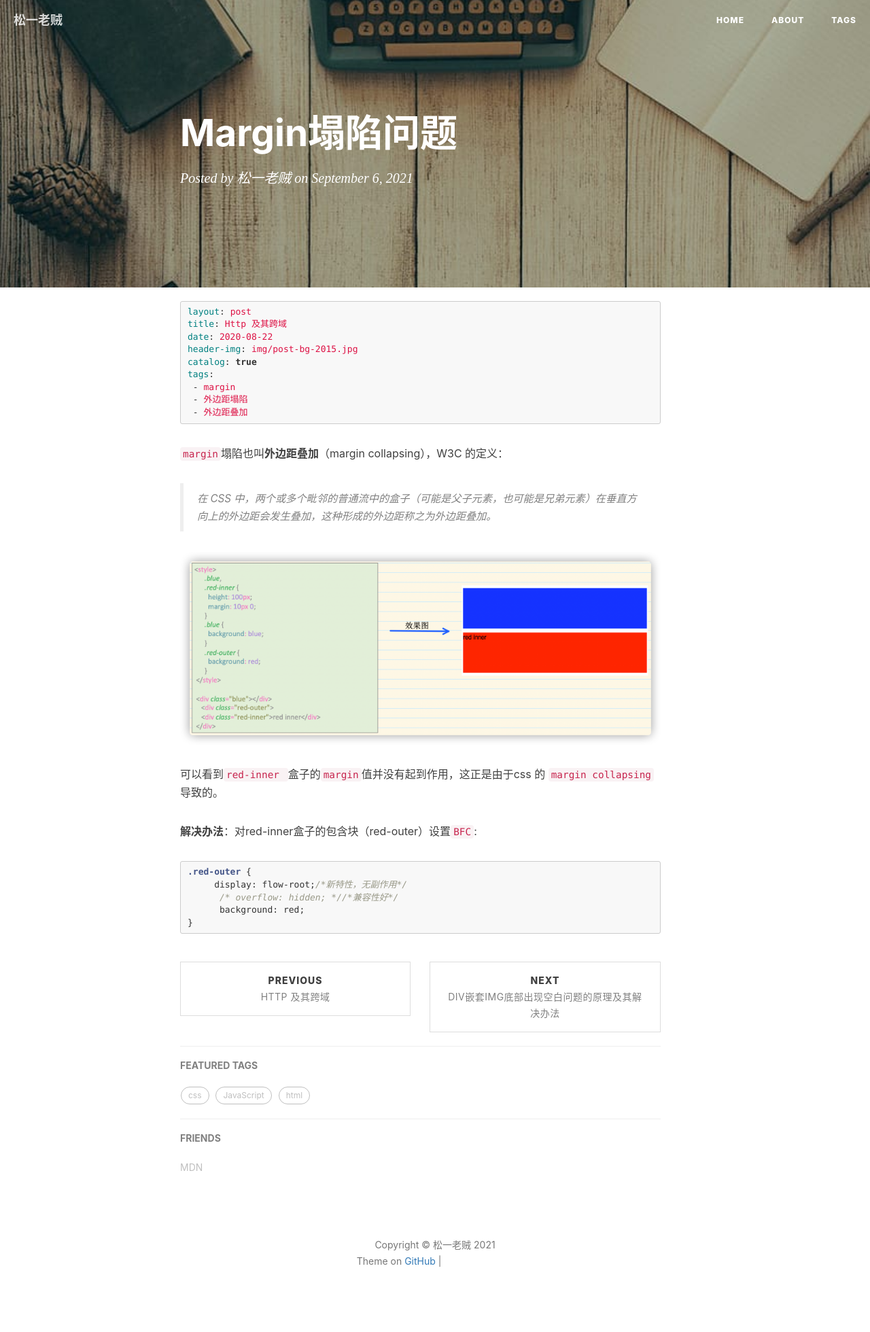
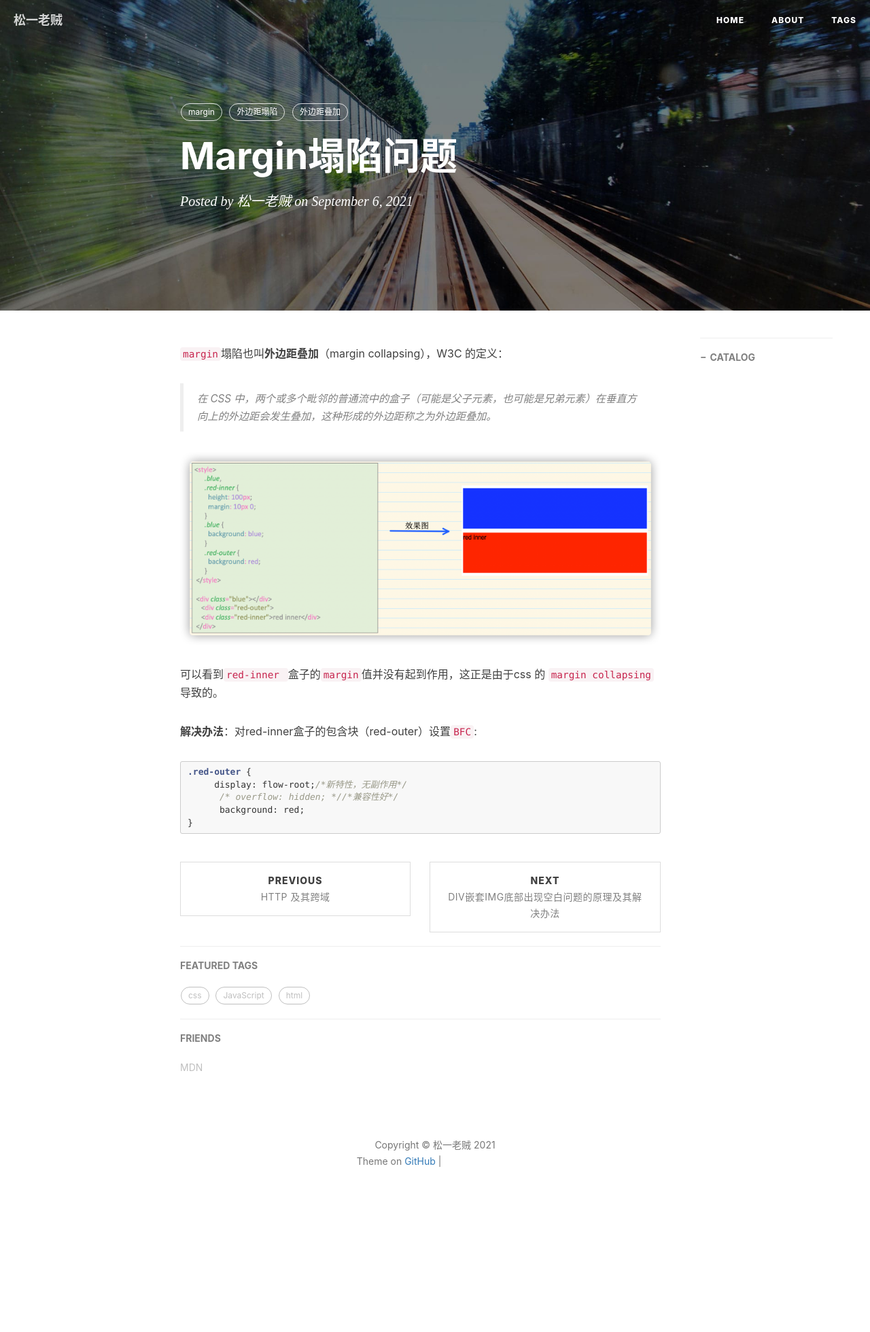
Before and after one commit to sunwgit/sunwgit.github.io, a Jekyll site: the page built from _posts/2021-09-06-Margin塌陷问题.md, in a window 1280 px wide. Shown: the whole page at 68% size. Built offline with Jekyll 4.4.1, drawn with Linux system fonts in a browser that asks for light colours; nearby versions of some CDN libraries; our own code applies the rules of GitHub Pages for plain Markdown files; comment, search, counter and statistics services are not loaded; after the commit the page ends 1813 px from its top, so only the background shows below that; grey boxes are pictures that could not be loaded.

Commit message:
update margin塌陷问题

````diff
--- a/_posts/2021-09-06-Margin塌陷问题.md
+++ b/_posts/2021-09-06-Margin塌陷问题.md
@@ -1,16 +1,15 @@
-```yaml
+---
 layout: post
-title: Http 及其跨域
-date: 2020-08-22
+title: Margin塌陷问题
+date: 2021-09-06
 header-img: img/post-bg-2015.jpg
 catalog: true
 tags:
  - margin
  - 外边距塌陷
  - 外边距叠加
-```
 
-
+---
 
 `margin`塌陷也叫**外边距叠加**（margin collapsing），W3C 的定义：
 
````
